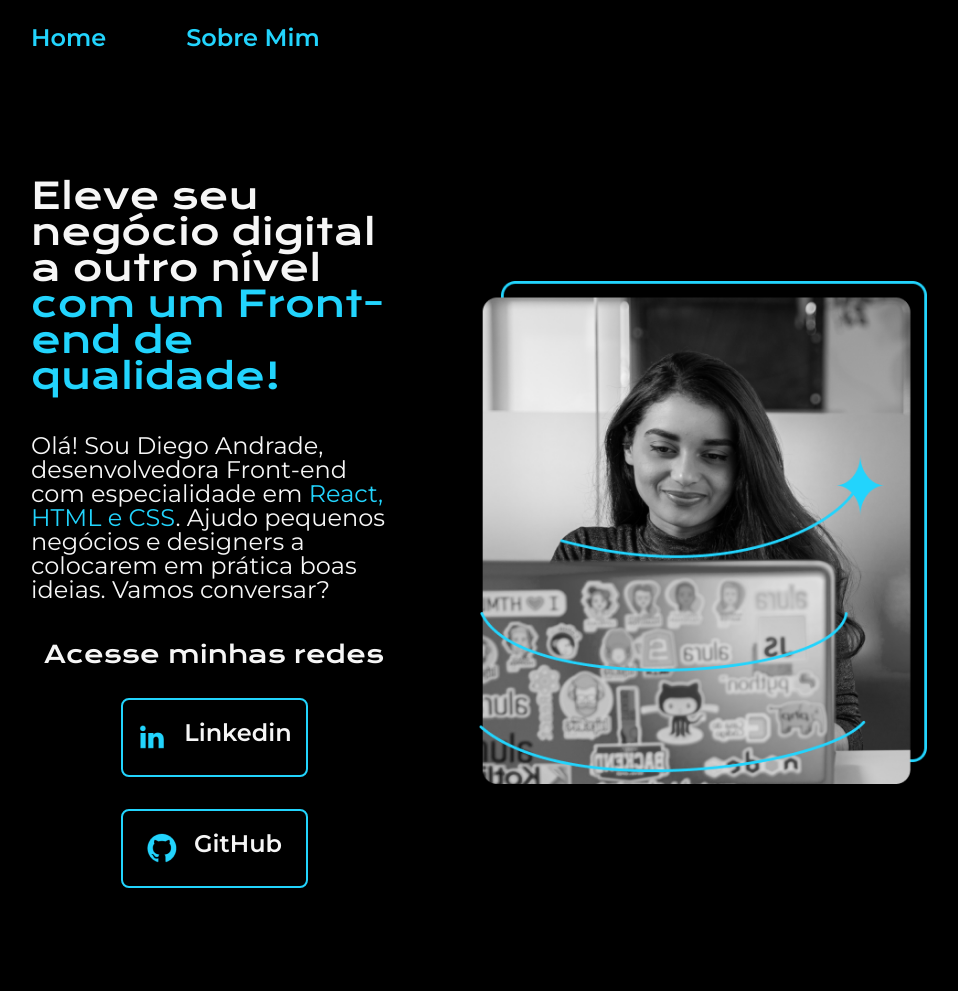
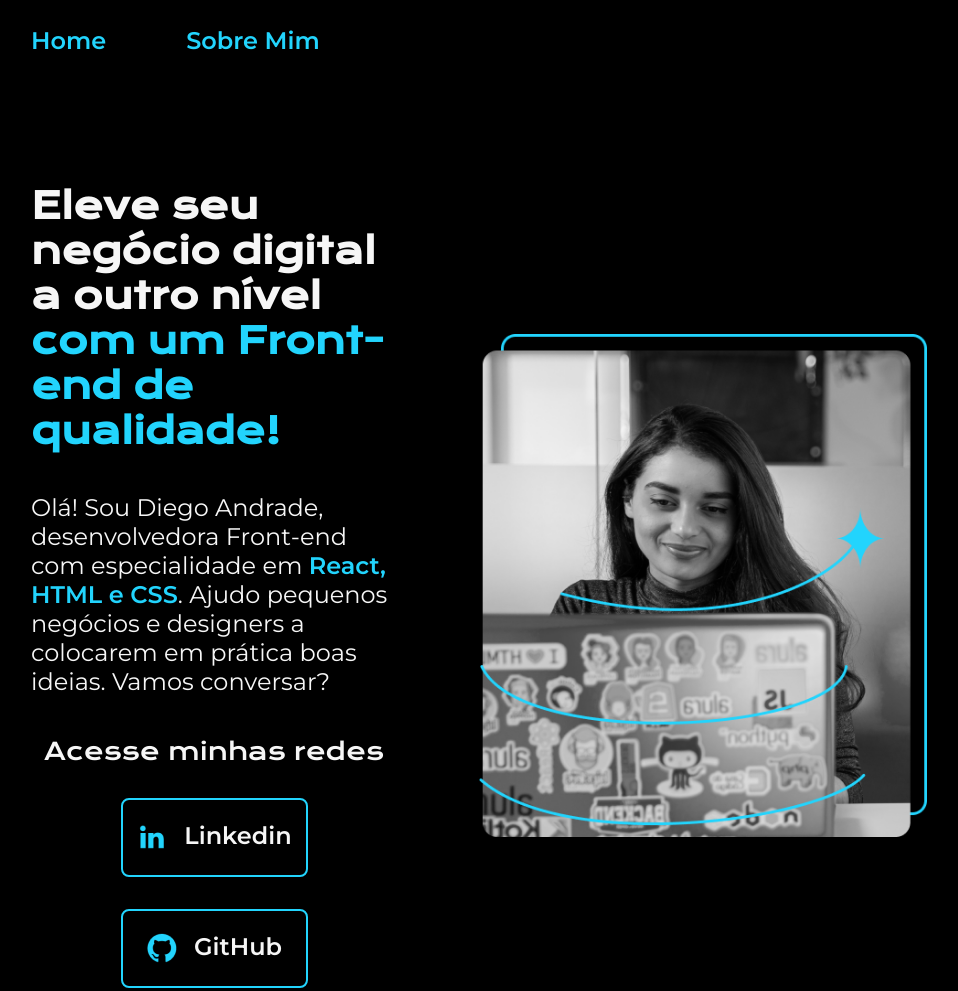
Before and after one commit to diandrade/alu-html-css-1, a plain HTML site: page Portfólio/src/index.html in a window 1280 px wide. Shown: the top 991 px of the page, without its empty margins (161-1119 px from the left). Drawn offline with nearby package versions, Linux system fonts and the light colour scheme; files that its build step writes are made by us from their sources.

Commit message:
Ajuste na página

```diff
--- a/Portfólio/src/index.html
+++ b/Portfólio/src/index.html
@@ -5,7 +5,6 @@
     <meta http-equiv="X-UA-Compatible" content="IE=edge" />
     <meta name="viewport" content="width=device-width, initial-scale=1.0" />
     <title>Portifólio</title>
-    <link rel="stylesheet" href="/Portfólio/src/styles/reset.css" />
     <link rel="stylesheet" href="/Portfólio/src/styles/style.css" />
   </head>
   <body>
--- a/Portfólio/src/reset.css
+++ /dev/null
@@ -1,48 +0,0 @@
-/* http://meyerweb.com/eric/tools/css/reset/
-   v2.0 | 20110126
-   License: none (public domain)
-*/
-
-html, body, div, span, applet, object, iframe,
-h1, h2, h3, h4, h5, h6, p, blockquote, pre,
-a, abbr, acronym, address, big, cite, code,
-del, dfn, em, img, ins, kbd, q, s, samp,
-small, strike, strong, sub, sup, tt, var,
-b, u, i, center,
-dl, dt, dd, ol, ul, li,
-fieldset, form, label, legend,
-table, caption, tbody, tfoot, thead, tr, th, td,
-article, aside, canvas, details, embed,
-figure, figcaption, footer, header, hgroup,
-menu, nav, output, ruby, section, summary,
-time, mark, audio, video {
-    margin: 0;
-    padding: 0;
-    border: 0;
-    font-size: 100%;
-    font: inherit;
-    vertical-align: baseline;
-}
-/* HTML5 display-role reset for older browsers */
-article, aside, details, figcaption, figure,
-footer, header, hgroup, menu, nav, section {
-    display: block;
-}
-body {
-    line-height: 1;
-}
-ol, ul {
-    list-style: none;
-}
-blockquote, q {
-    quotes: none;
-}
-blockquote:before, blockquote:after,
-q:before, q:after {
-    content: '';
-    content: none;
-}
-table {
-    border-collapse: collapse;
-    border-spacing: 0;
-}
```
Also changed, not shown: Portfólio/src/about.html (+0 -1 lines), Portfólio/src/styles/style.css (renamed from Portfólio/src/style.css).
